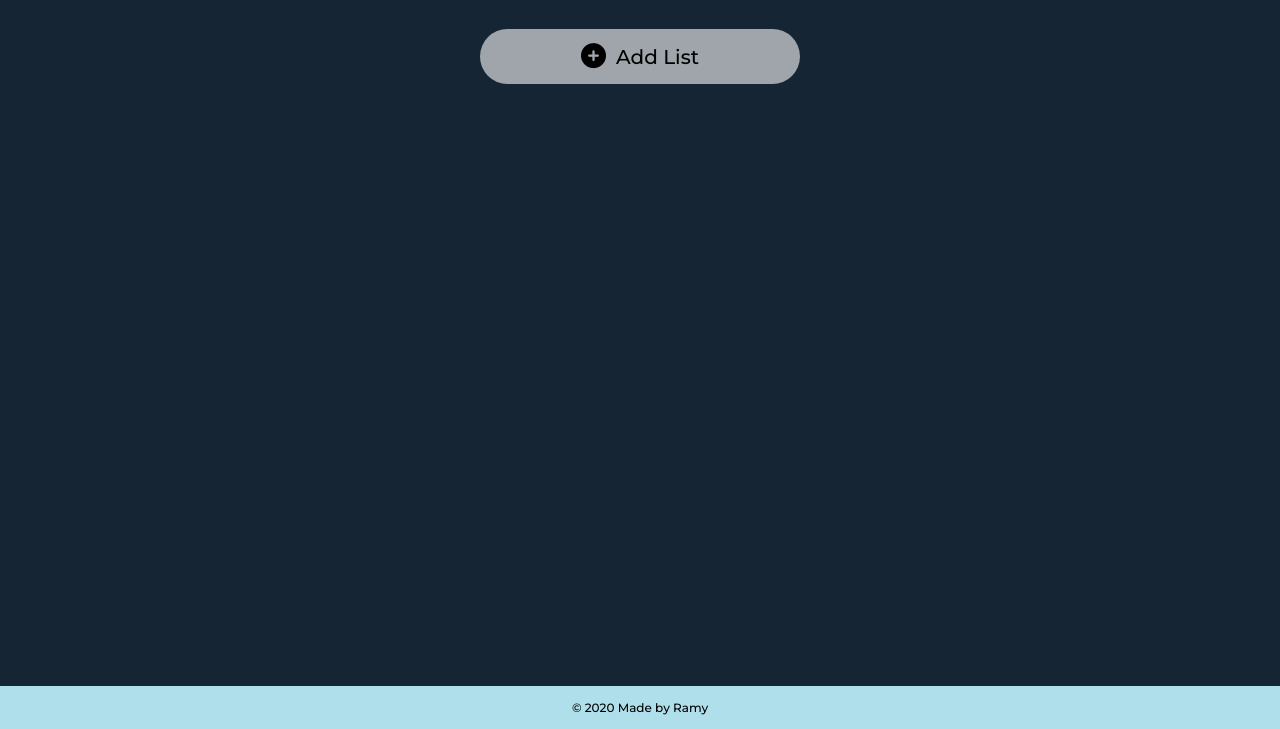
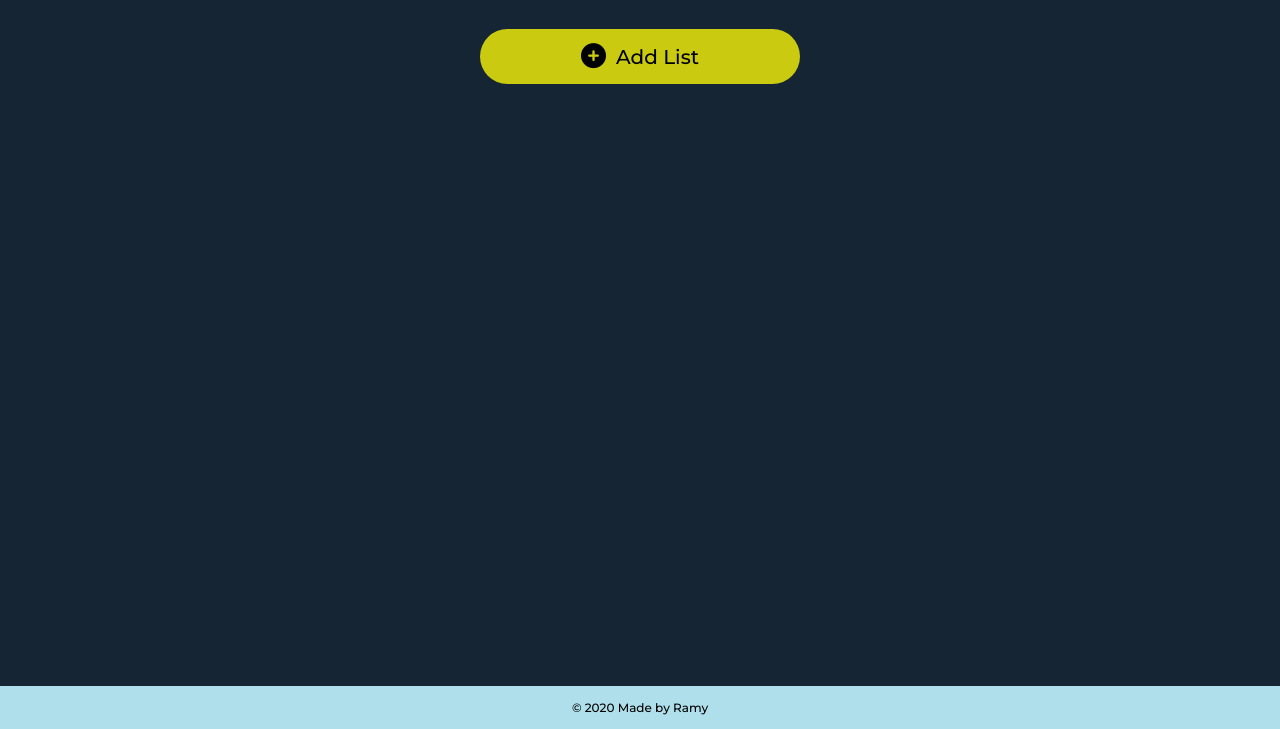
Before and after one commit to ramyNiranjan/Simple-todo, a plain HTML site: page index.html in a window 1280 px wide. Shown: the part 71-800 px from the top of the page. Drawn offline with Linux system fonts and the light colour scheme.

Commit message:
Add some styling

```diff
--- a/css/main.css
+++ b/css/main.css
@@ -108,6 +108,7 @@ body {
   cursor: pointer;
   outline-style: none;
   border: none;
+  background: rgb(202, 202, 17);
 }
 
 .create-list__icon {
@@ -288,7 +289,7 @@ body {
 .todo-list {
   display: -ms-grid;
   display: grid;
-  -ms-grid-columns: (250px)[auto-fill];
+  -ms-grid-columns: (250px) [auto-fill];
   grid-template-columns: repeat(auto-fill, 250px);
   grid-auto-flow: dense;
   -webkit-box-pack: center;
@@ -326,9 +327,9 @@ body {
   padding-bottom: 0;
   display: -ms-grid;
   display: grid;
-  -ms-grid-columns: (auto)[3];
+  -ms-grid-columns: (auto) [3];
   grid-template-columns: repeat(3, auto);
-  -ms-grid-rows: (auto)[2];
+  -ms-grid-rows: (auto) [2];
   grid-template-rows: repeat(2, auto);
   overflow-wrap: break-word;
   grid-gap: 10px;
@@ -401,9 +402,10 @@ body {
   display: grid;
   -ms-grid-columns: 1fr 1fr;
   grid-template-columns: 1fr 1fr;
-  -ms-grid-rows: (auto)[4];
+  -ms-grid-rows: (auto) [4];
   grid-template-rows: repeat(4, auto);
-      grid-template-areas: "fi fi"
+  grid-template-areas:
+    "fi fi"
     "se se"
     "th th"
     "fv fr";
```
Lines whose indentation alone changed are shown as unchanged.
